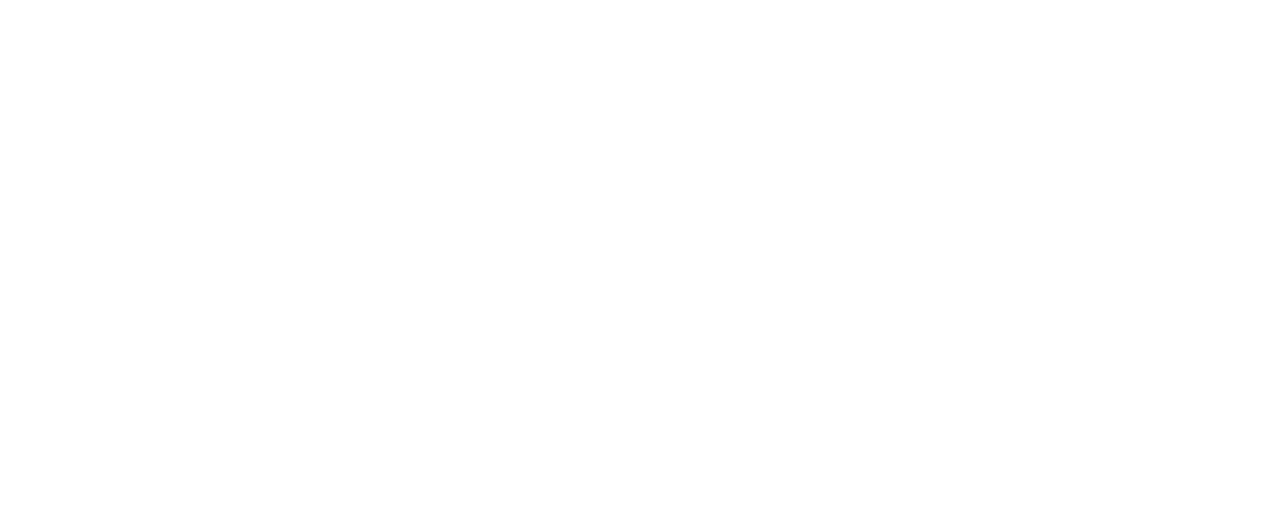
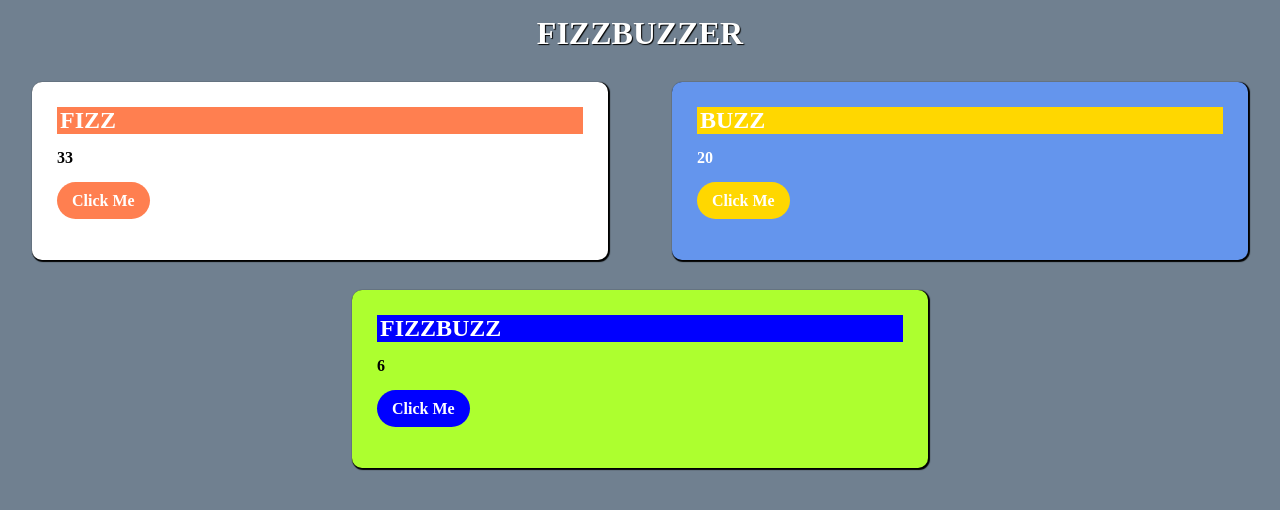
Before and after one commit to Carnicero90/js-fizzbuzz, a plain HTML site: page index.html in a window 1280 px wide. Drawn offline with Linux system fonts and the light colour scheme.

Commit message:
stilizzato un poco l'html

```diff
--- /dev/null
+++ b/css/style.css
@@ -0,0 +1,112 @@
+* {
+    border: 0;
+    margin: 0;
+    box-sizing: border-box;
+}
+
+a {
+    text-decoration: none;
+    color: inherit;
+}
+
+body {
+    background: slategrey;
+    font-weight: 600;
+}
+
+h1 {
+    text-align: center;
+    color: white;
+    padding-top: 15px;
+    text-shadow: black 1px 1px 1px;
+}
+
+.flexer {
+    display: flex;
+    justify-content: space-around;
+    padding-top: 30px;
+}
+
+.flexer.wrap {
+    flex-wrap: wrap;
+
+}
+
+.container {
+    width: 45%;
+    padding: 25px;
+    border-radius: 10px;
+    box-shadow: 1px 1px 1px 1px black;
+    margin-bottom: 30px;
+}
+
+.container h2 {
+    color: white;
+    margin-bottom: 15px;
+    padding-left: 3px;
+}
+
+.container a {
+    color: white;
+    padding: 10px 15px;
+    border-radius: 25px;
+}
+
+.container .btn {
+    padding-top: 25px;
+    padding-bottom: 25px;
+}
+
+.one {
+    background: white;
+}
+
+.one a,
+.one h2 {
+    background: coral;
+}
+
+.one a:hover {
+    box-shadow: 0 0 0 5px white,
+        0 0 0 10px coral;
+}
+
+.two {
+    background: cornflowerblue;
+}
+
+.two a,
+.two h2 {
+    background: gold;
+    color: white;
+}
+
+.two {
+    color: white;
+}
+
+.two a:hover {
+    box-shadow: 0 0 0 5px cornflowerblue,
+        0 0 0 10px gold;
+}
+
+.three {
+    background-color: greenyellow;
+}
+
+.three a,
+.three h2 {
+    background-color: blue;
+}
+
+.three a:hover {
+    box-shadow: 0 0 0 5px greenyellow,
+        0 0 0 10px blue;
+}
+
+
+@media screen and (max-width: 800px) {
+    .container {
+        width: 80%;
+    }
+}
--- a/index.html
+++ b/index.html
@@ -7,10 +7,38 @@
     <meta charset="UTF-8">
     <meta http-equiv="X-UA-Compatible" content="IE=edge">
     <meta name="viewport" content="width=device-width, initial-scale=1.0">
+    <link rel="stylesheet" href="css/style.css">
     <title>FizzBuzzer</title>
 </head>
 
 <body>
+    <h1>FIZZBUZZER</h1>
+
+    <div class="fizzbuzzer flexer wrap">
+        <div class="container one">
+            <h2>FIZZ</h2>
+            <p id="fizz"></p>
+            <div class="btn">
+                <a href="">Click Me</a>
+            </div>
+        </div>
+        <div class="container two">
+            <h2>BUZZ</h2>
+            <p id="buzz"></p>
+            <div class="btn">
+                <a href="">Click Me</a>
+            </div>
+        </div>
+        <div class="container three">
+            <h2>FIZZBUZZ</h2>
+            <p id="fizzbuzz"></p>
+            <div class="btn">
+                <a href="">Click Me</a>
+            </div>
+        </div>
+    </div>
+
+
 
     <script src="js/script.js"></script>
 
--- a/js/script.js
+++ b/js/script.js
@@ -1,13 +1,27 @@
+var fizz = 0;
+var buzz = 0;
+var fizzbuzz = 0;
+
 for (var counter = 1; counter <= 100; counter++) {
     var num = "";
     if (counter % 3 == 0) {
         num += "Fizz";
+        fizz += 1;
     }
     if (counter % 5 == 0) {
         num += "Buzz";
+        buzz += 1;
+    }
+    if (num == "FizzBuzz") {
+        fizzbuzz += 1;
     }
     console.log(num || counter)
 }
 
+document.getElementById("fizz").innerHTML = fizz;
+document.getElementById("buzz").innerHTML = buzz;
+document.getElementById("fizzbuzz").innerHTML = fizzbuzz;
+
+
 /* purtroppo lo avevo già fatto in js qualche giorno fa,
     lo stesso identico esercizio */
```
